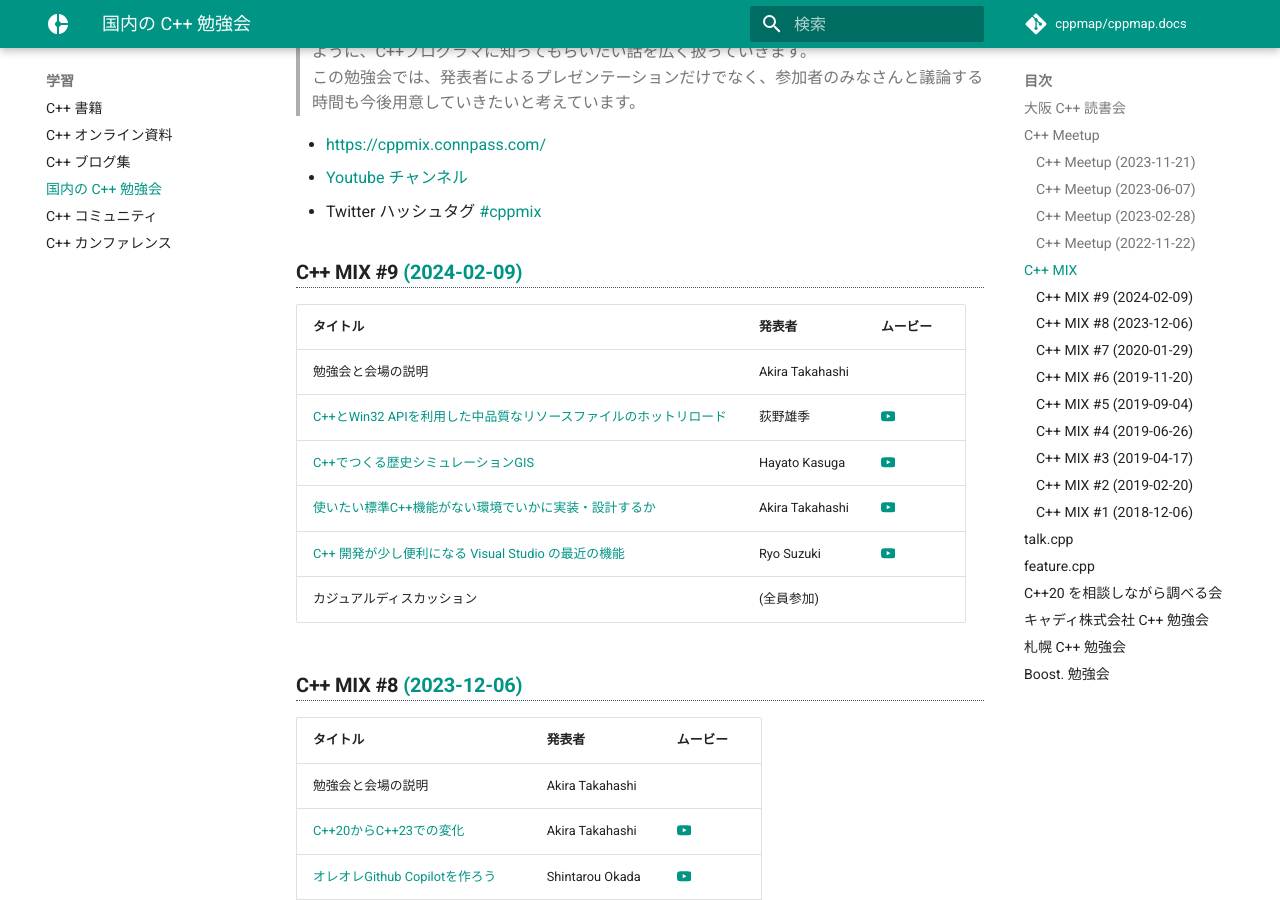
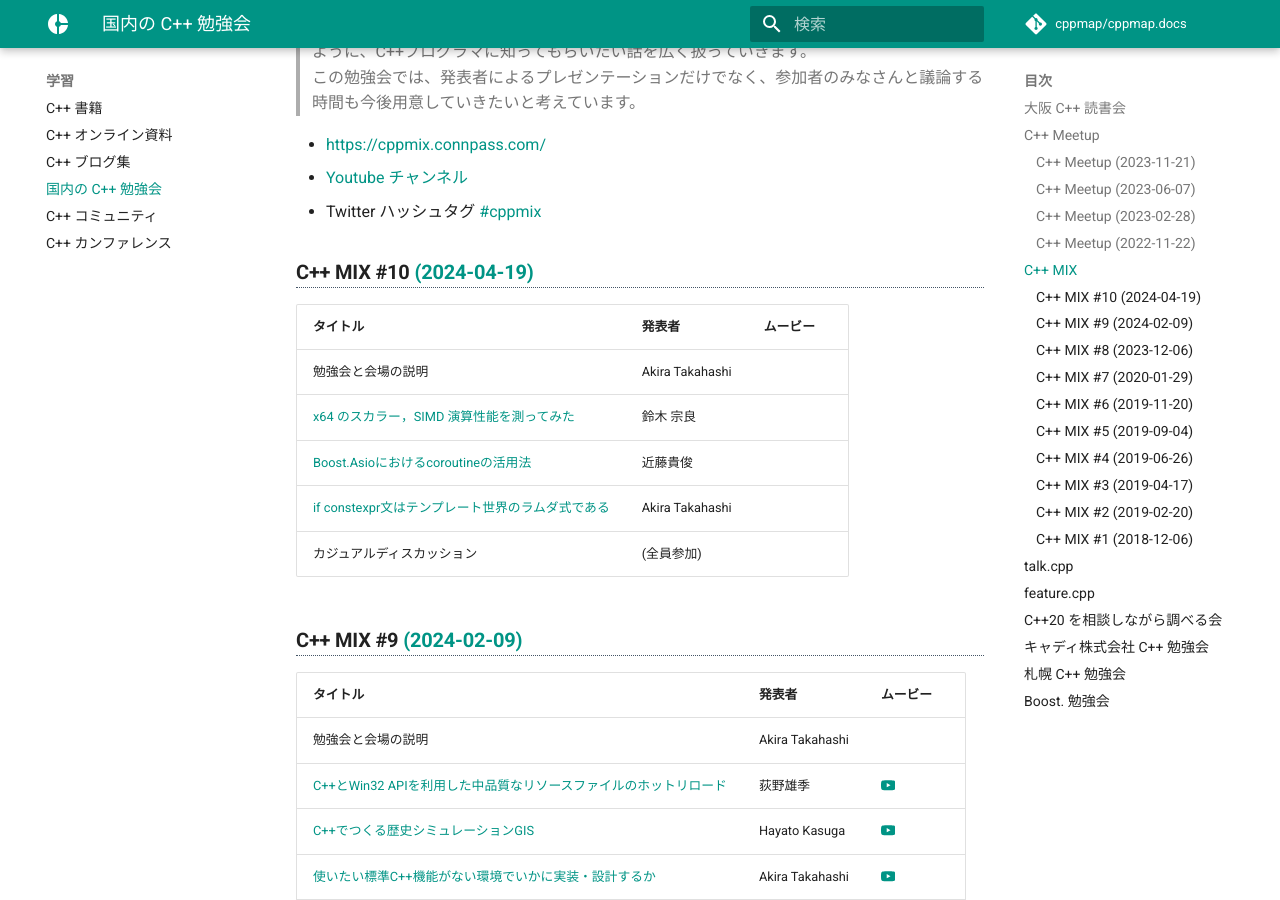
Before and after one commit to cppmap/cppmap.docs, an MkDocs documentation site: the page built from docs/learn/studymeetings.md, in a window 1280 px wide and 900 px high, scrolled down 990 px. Built offline with MkDocs 1.6.1 and Material for MkDocs 9.7.7, drawn with Linux system fonts in a browser that asks for light colours; nearby versions of some CDN libraries; comment, search, counter and statistics services are not loaded.

Commit message:
add C++ MIX 10 (#56)

```diff
--- a/docs/learn/studymeetings.md
+++ b/docs/learn/studymeetings.md
@@ -32,6 +32,15 @@ description: 国内で開催されている C++ 関連の勉強会イベント
 - https://cppmix.connpass.com/
 - [Youtube チャンネル](https://www.youtube.com/channel/UC3c011RjfXoU4Gj86V7sb_w)
 - Twitter ハッシュタグ [#cppmix](https://twitter.com/search?q=%23cppmix&f=live)
+
+### C++ MIX #10 [(2024-04-19)](https://cppmix.connpass.com/event/311283/)
+| タイトル                                                                                                                                       | 発表者          | ムービー |
+|------------------------------------------------------------------------------------------------------------------------------------------------|-----------------|----------|
+| 勉強会と会場の説明                                                                                                                             | Akira Takahashi |          |
+| [x64 のスカラー，SIMD 演算性能を測ってみた](https://www.slideshare.net/slideshow/x64-simd-c-mix-10/267364631)                                  | 鈴木 宗良       |          |
+| [Boost.Asioにおけるcoroutineの活用法](https://1drv.ms/p/c/9164139b3166c293/Edth1kidYtFJt0JLjpUDE4cB5ALYoamKTPAfnWyPTgm_iw?e=QXy9dj)            | 近藤貴俊        |          |
+| [if constexpr文はテンプレート世界のラムダ式である](https://speakerdeck.com/faithandbrave/if-constexprwen-hatenpuretoshi-jie-noramudashi-dearu) | Akira Takahashi |          |
+| カジュアルディスカッション                                                                                                                     | (全員参加)      |          |
 
 ### C++ MIX #9 [(2024-02-09)](https://cppmix.connpass.com/event/305699/)
 | タイトル                                                                                                        | 発表者           | ムービー                                         |
```
